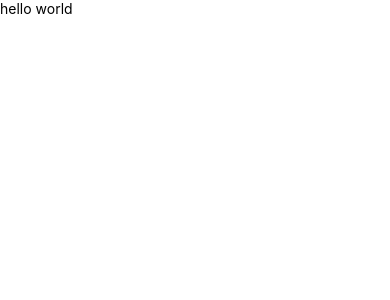
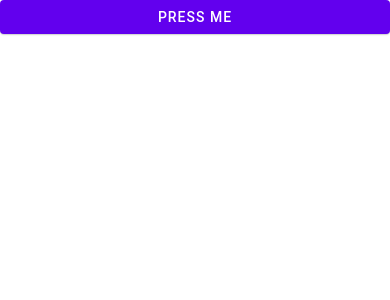
Before and after one commit to davidcrc/movies-react-native, a React Native app: screen / in a window 390 px wide. Shown: the top 300 px of the page. Built offline with nearby package versions, Linux system fonts and the light colour scheme.

Commit message:
using react-native-paper

```diff
--- a/App.js
+++ b/App.js
@@ -1,12 +1,15 @@
 import React from 'react'
 import { View, SafeAreaView, Text } from 'react-native'
+import { Button } from 'react-native-paper'
 
 const App = () => {
   console.log("hola lola")
   return (
-    <View>
-      <Text>hello world</Text>
-    </View>
+    <SafeAreaView>
+      <Button mode="contained" onPress={() => console.log('Pressed')}>
+        Press me
+      </Button>
+    </SafeAreaView>
   )
 }
 
--- a/babel.config.js
+++ b/babel.config.js
@@ -8,5 +8,10 @@ module.exports = {
       "allowUndefined": true,
       "verbose": false
     }]
-  ]
+  ],
+  env: {
+    production: {
+      plugins: ['react-native-paper/babel'],
+    },
+  },
 };
--- a/package.json
+++ b/package.json
@@ -13,7 +13,8 @@
     "react": "17.0.1",
     "react-native": "0.64.2",
     "react-native-dotenv": "^3.2.0",
-    "react-native-paper": "^4.9.2"
+    "react-native-paper": "^4.9.2",
+    "react-native-vector-icons": "^8.1.0"
   },
   "devDependencies": {
     "@babel/core": "^7.12.9",
```
Also changed, not shown: index.js (+14 -4 lines), 23 other files (tests, documents, lock files or other folders).
